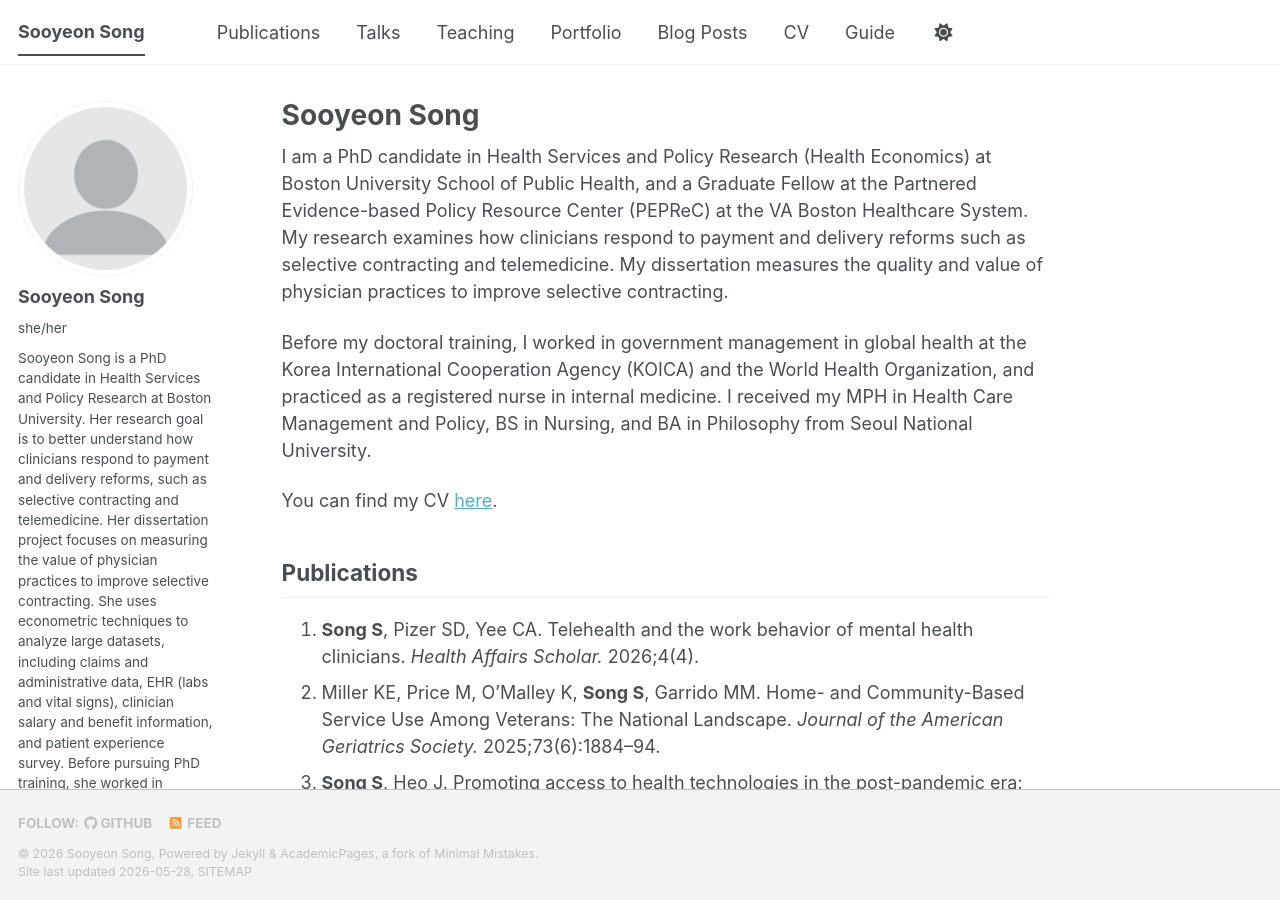
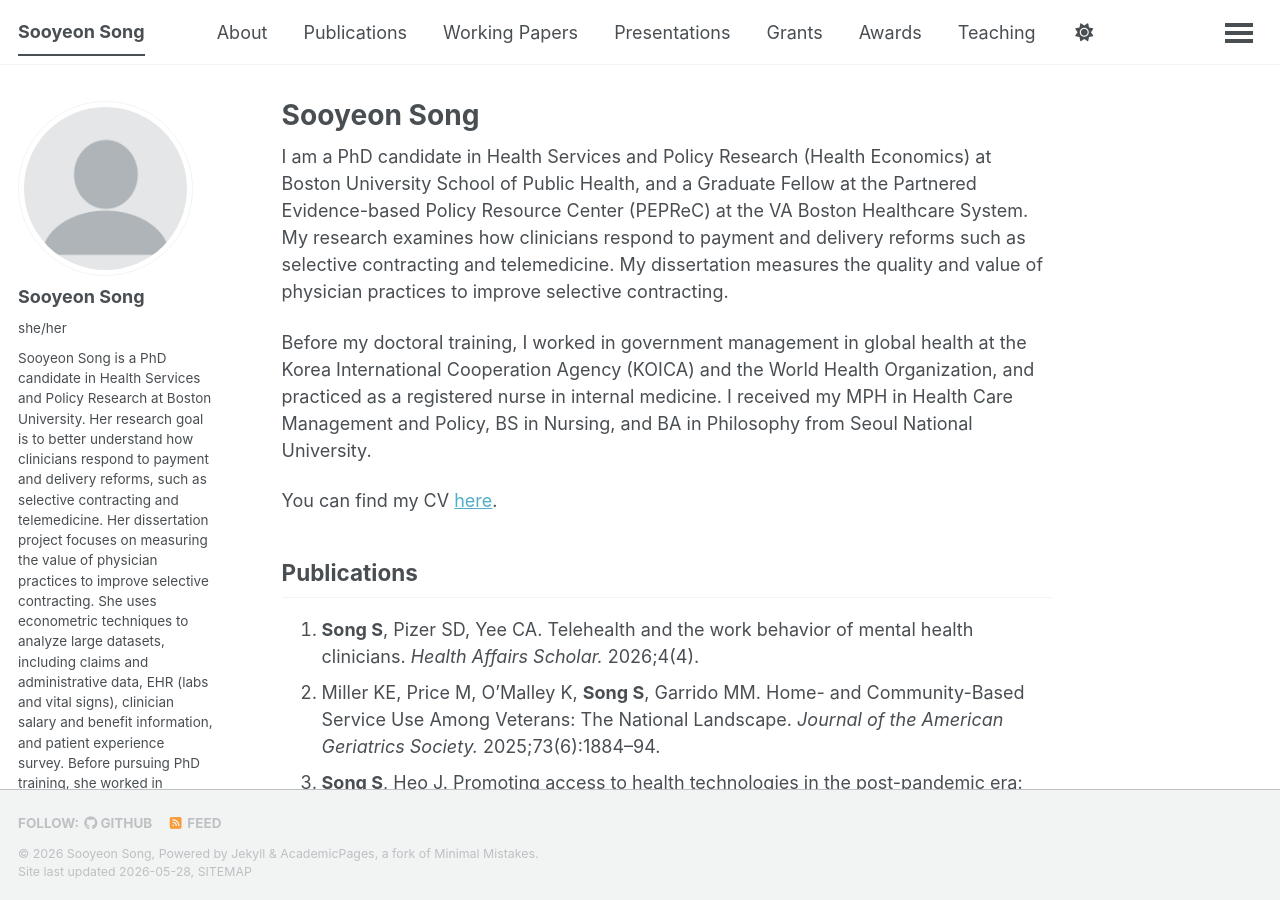
Before and after one commit to sooyeonsong/sooyeonsong.github.io, a Jekyll site: the page built from _pages/about.md, in a window 1280 px wide and 900 px high. Built offline with Jekyll 4.4.1, drawn with Linux system fonts in a browser that asks for light colours; some web fonts are replaced; a script bundle is joined from its source files by our own code; library files that are not in the unit come from our copies; part of the change alters nothing that is shown.

Commit message:
Update navigation.yml

```diff
--- a/_data/navigation.yml
+++ b/_data/navigation.yml
@@ -1,33 +1,25 @@
 # The following is the order of the links in the header of the website.
 #
-# Changing the order here will adjust the order and you can also add additional
-# links. Removing a link prevents it from showing in the header, but does not
-# prevent it from being included in the site.
-#
-# NOTE that only one of the CV options should be selected, the first is for the
-#      Markdown formatted page while the second is generated using JSON.
-
+# These links point to anchors on the front page (single-page layout),
+# so clicking a menu item scrolls to that section.
 main:
+  - title: "About"
+    url: /#
   - title: "Publications"
-    url: /publications/
-
-  - title: "Talks"
-    url: /talks/
-
+    url: /#publications
+  - title: "Working Papers"
+    url: /#working-papers
+  - title: "Presentations"
+    url: /#presentations
+  - title: "Grants"
+    url: /#grants
+  - title: "Awards"
+    url: /#awards
   - title: "Teaching"
-    url: /teaching/
-
-  - title: "Portfolio"
-    url: /portfolio/
-
-  - title: "Blog Posts"
-    url: /year-archive/
-
+    url: /#teaching
+  - title: "Experience"
+    url: /#experience
+  - title: "Service"
+    url: /#service
   - title: "CV"
-    url: /cv/
-
-  # - title: "CV"
-  #   url: /cv-json/
-
-  - title: "Guide"
-    url: /markdown/
+    url: /files/Song_CV.pdf
```
